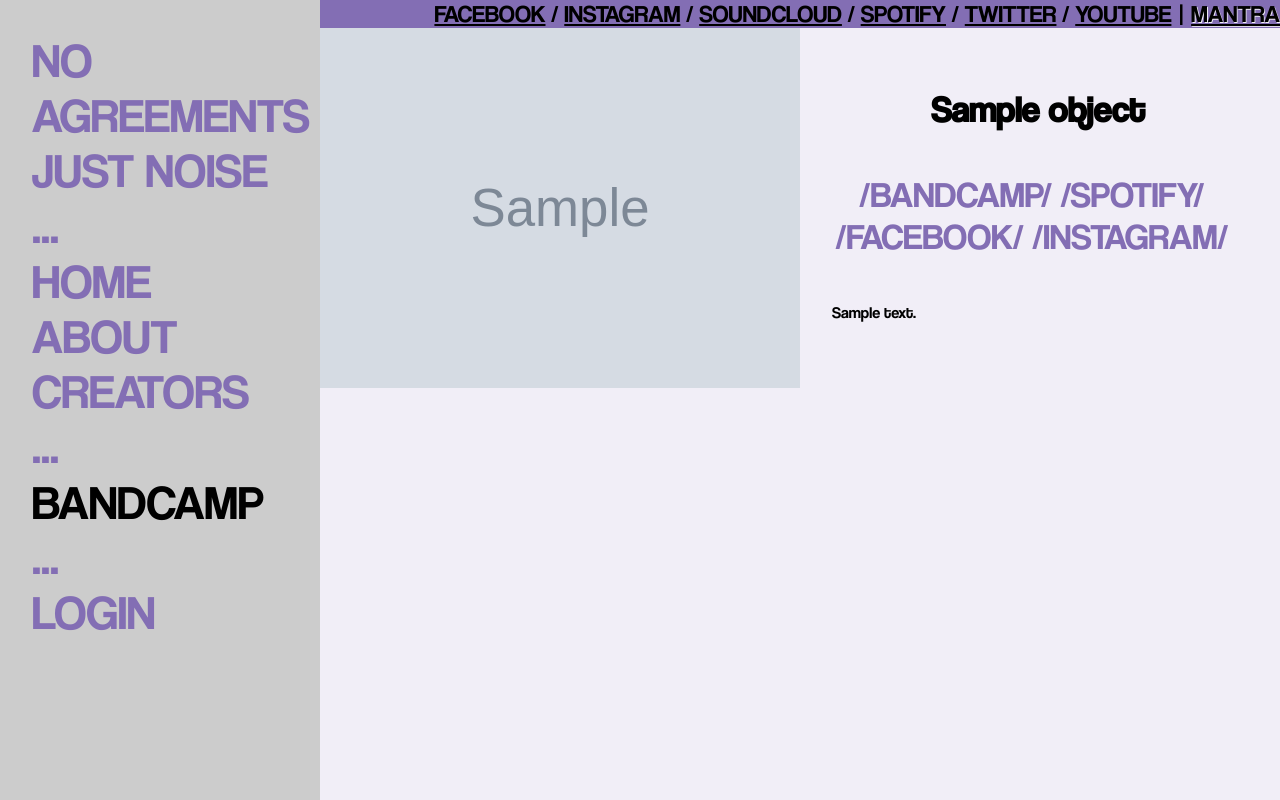
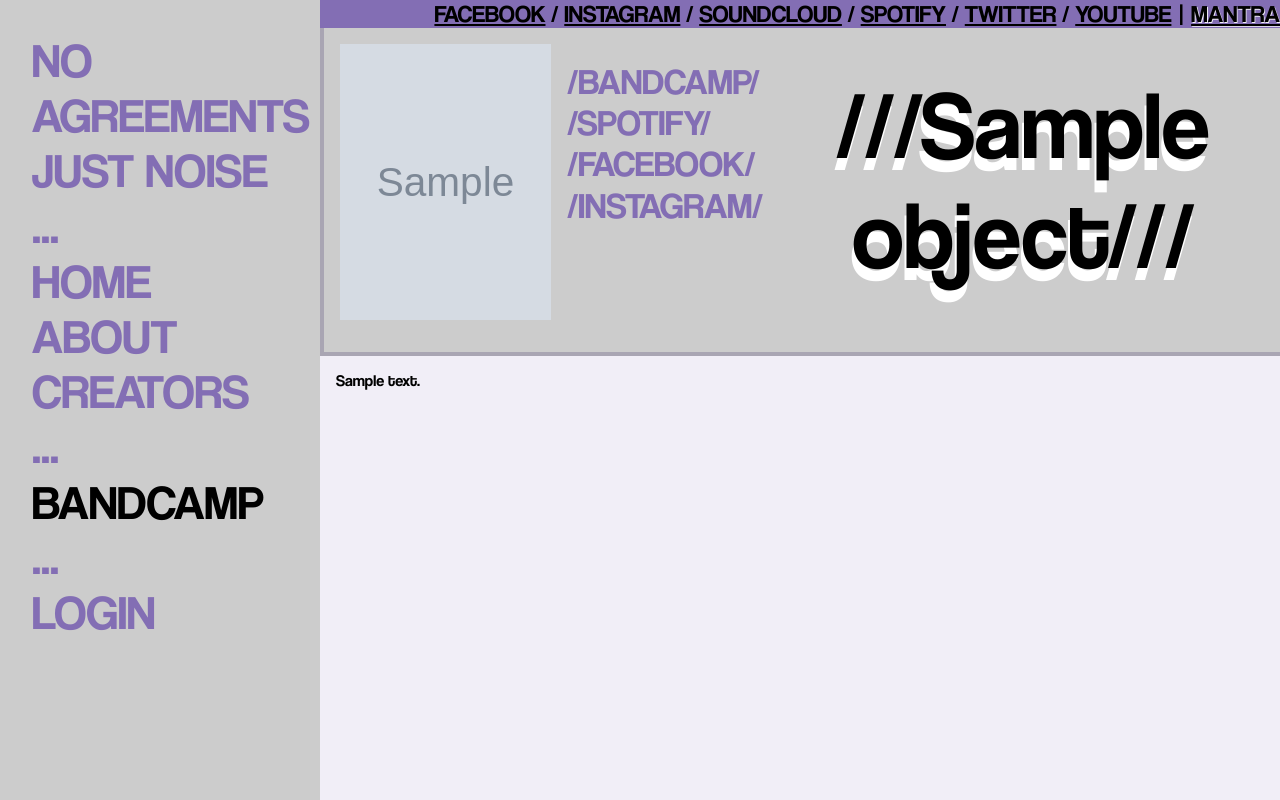
Before and after one commit to abeforgit/noagreements.co, a Django app: template core/templates/core/creator_detail.html in a window 1280 px wide. Run offline with Django 3.2, Linux system fonts and the light colour scheme; the template is opened without the code that fills it: most values are stand-ins (such as "Sample title", 1, 10 or a date in 2020); grey boxes marked "Sample" are stand-in pictures.

Commit message:
Add idea for creator pages

```diff
--- a/core/templates/core/creator_detail.html
+++ b/core/templates/core/creator_detail.html
@@ -5,45 +5,52 @@
     <title>No Agreements | {{ object.username }}</title>
 {% endblock %}
 {% block content %}
-    {% if perms.core.change_user %}
-        <div class="pa3">
-            {% link_button "Edit" "primary" "edit_creator" object.id %}
-        </div>
-    {% endif %}
     <div>
-
-        {% if object.profile_img %}
-            <img class="fl-l h-0 w-50-l object-cover mr4-l"
-                 src={{ object.profile_img }} alt={{ object.username }}>
-        {% else %}
-            <img class="fl-l h-50 w-50-l object-cover mr4-l"
-                 src={% static "core/img/doggie.png" %} alt={{ object.username }}>
-        {% endif %}
-        <div class="pa4-l">
-            <div class="pa1 ml-auto mr-auto tc">
-                <h1 class="f2">{{ object.artist_name }}</h1>
+        <div class="bb bl b--moon-purple bw2 flex-l flex-row content-start bg-moon-gray pa3">
+            <div class="object-cover pb3">
+                {% if object.profile_img %}
+                    <img class="fl-l h-100 w-100-l object-cover mr4-l"
+                         src={{ object.profile_img }} alt={{ object.username }}>
+                {% else %}
+                    <img class="fl-l h-100 w-100-l object-cover mr4-l"
+                         src={% static "core/img/doggie.png" %} alt={{ object.username }}>
+                {% endif %}
             </div>
-            <div class="f2 pa3 mr-auto ml-auto tc">
+            <div class="f2 pa3 mr-auto ml-auto tl">
                 {% if object.bandcamp_url %}
-                    <a class="purple ttu no-underline"
+                    <a class="purple ttu no-underline db"
                        href={{ object.bandcamp_url }}>/bandcamp/</a>
                 {% endif %}
                 {% if object.spotify_url %}
-                    <a class="purple ttu no-underline"
+                    <a class="purple ttu no-underline db"
                        href={{ object.spotify_url }}>/spotify/</a>
                 {% endif %}
                 {% if object.facebook_url %}
-                    <a class="purple ttu no-underline"
+                    <a class="purple ttu no-underline db"
                        href={{ object.facebook_url }}>/facebook/</a>
                 {% endif %}
                 {% if object.instagram_url %}
-                    <a class="purple ttu no-underline"
+                    <a class="purple ttu no-underline db"
                        href={{ object.instagram_url }}>/instagram/</a>
                 {% endif %}
 
             </div>
+            <div class="pa4-l w-100 self-end">
+                {% if perms.core.change_user %}
+                    <div class="pa3">
+                        {% link_button "Edit" "primary" "edit_creator" object.id %}
+                    </div>
+                {% endif %}
+                <div class="pa1 ml-auto mr-auto tc relative">
+                    <div class="f-headline white">///{{ object.artist_name }}///</div>
+                    <div class="f-headline black absolute bottom-1">///{{ object.artist_name }}///</div>
+                </div>
+            </div>
         </div>
-        {{ object.description | safe }}
+
+        <div class="pa3">
+            {{ object.description | safe }}
+        </div>
 
     </div>
 
```
